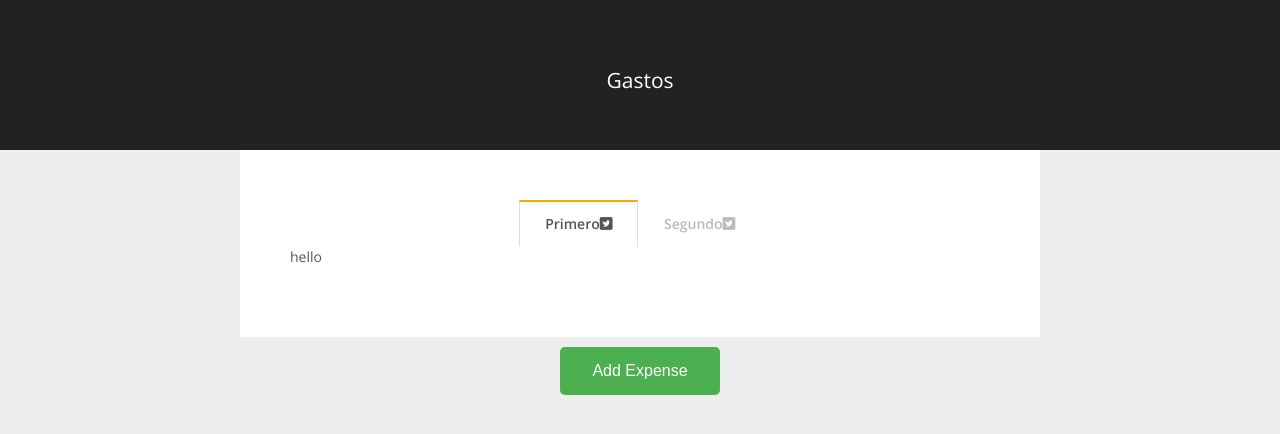
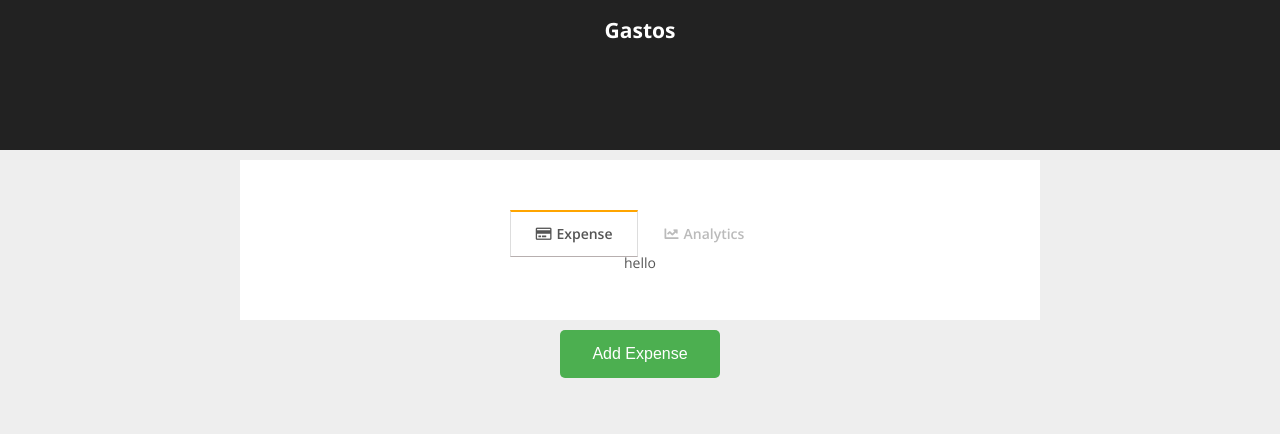
Before and after one commit to rotimi-babalola/expenses, a React (Create React App) app in the folder client/: page / in a window 1280 px wide. Shown: the top 434 px of the page. Built offline with nearby package versions, Linux system fonts and the light colour scheme.

Commit message:
minor UI tweaks

```diff
--- a/client/src/App.css
+++ b/client/src/App.css
@@ -1,3 +1,13 @@
+body {
+  font: 14px/1 'Open Sans', sans-serif;
+  color: #555;
+  background: #eee;
+}
+
+html, body {
+  height: 100vh;
+}
+
 .App {
   text-align: center;
 }
--- a/client/src/App.js
+++ b/client/src/App.js
@@ -5,16 +5,20 @@ import { Button, Tabs, Tab } from './components';
 class App extends Component {
 
   render() {
+    const { iconStyle } = this.getStyles();
     return (
       <div className="App">
         <header className="App-header">
           <h1 className="App-title">Gastos</h1>
         </header>
-        <Tabs>
-          <Tab icon={'fab fa-twitter-square'} label="Primero">
+        <Tabs style={{ marginTop: '10px' }}>
+          <Tab
+            icon={'far fa-credit-card'}
+            label="Expense"
+            iconStyle={iconStyle}>
             <p>hello</p>
           </Tab>
-          <Tab icon={'fab fa-twitter-square'} label="Segundo">
+          <Tab icon={'fas fa-chart-line'} label="Analytics" iconStyle={iconStyle}>
             <p>hellkd</p>
           </Tab>
         </Tabs>
@@ -22,6 +26,14 @@ class App extends Component {
       </div>
     );
   }
+
+  getStyles() {
+    return {
+      iconStyle: {
+        marginRight: '5px',
+      },
+    };
+  }
 }
 
 export default App;
--- a/client/src/components/Tab.jsx
+++ b/client/src/components/Tab.jsx
@@ -11,9 +11,9 @@ const Tab = (props) => {
           value={`tab${props.tabIndex}`}
           checked={props.isChecked}
           onChange={props.setActiveTab} />
-      <label htmlFor={`tab${props.tabIndex}`}>
+      <label htmlFor={`tab${props.tabIndex}`} style={props.labelStyle}>
+        <i className={props.icon} style={props.iconStyle}/>
         {props.label}
-        <i className={props.icon}></i>
       </label>
       <section>
         {props.children}
@@ -29,6 +29,8 @@ Tab.propTypes = {
   icon: PropTypes.string,
   setActiveTab: PropTypes.func,
   tabIndex: PropTypes.number,
+  labelStyle: PropTypes.object,
+  iconStyle: PropTypes.object,
 };
 
 export default Tab;
--- a/client/src/components/Tabs.css
+++ b/client/src/components/Tabs.css
@@ -4,31 +4,6 @@
   margin: 0;
   padding: 0;
   box-sizing: border-box;
-}
-
-html, body {
-  height: 100vh;
-}
-
-body {
-  font: 14px/1 'Open Sans', sans-serif;
-  color: #555;
-  background: #eee;
-}
-
-h1 {
-  padding: 50px 0;
-  font-weight: 400;
-  text-align: center;
-}
-
-p {
-  margin-top: 0px;
-  margin-right: 0px;
-  margin-left: 0px;
-  margin-bottom: 20px;
-  line-height: 1.5;
-  text-align: left;
 }
 
 main {
@@ -51,18 +26,15 @@ input {
 
 label {
   display: inline-block;
-  margin: 0 0 -1px;
+  margin-top: 0px;
+  margin-right: 0px;
+  margin-bottom: -1px;
+  margin-left: 0px;
   padding: 15px 25px;
   font-weight: 600;
   text-align: center;
   color: #bbb;
   border: 1px solid transparent;
-}
-
-label:before {
-  font-family: fontawesome;
-  font-weight: normal;
-  margin-right: 10px;
 }
 
 label:hover {
@@ -74,15 +46,8 @@ input[type="radio"]:checked+label {
   color: #555;
   border: 1px solid #ddd;
   border-top: 2px solid orange;
-  border-bottom: 1px solid #fff;
+  border-bottom: 1px solid rgba(165, 155, 155, 0.801);
 }
-
-/* #tab1:checked ~ #content1,
-#tab2:checked ~ #content2,
-#tab3:checked ~ #content3,
-#tab4:checked ~ #content4 {
-  display: block;
-} */
 
 @media screen and (max-width: 650px) {
   label {
--- a/client/src/components/Tabs.jsx
+++ b/client/src/components/Tabs.jsx
@@ -9,7 +9,6 @@ class Tabs extends Component {
     this.state = {
       activeTabIndex: props.defaultActiveTabIndex, // hard code for now
     };
-    // this.handleTabChange = this.handleTabChange.bind(this);
   }
 
   setActiveTab = (tabIndex) => {
@@ -40,7 +39,7 @@ class Tabs extends Component {
 
   render() {
     return (
-      <main>
+      <main style={this.props.style}>
         {this.renderChildrenWithTabsApiAsProps()}
         {this.renderActiveTabContent()}
       </main>
@@ -51,6 +50,7 @@ class Tabs extends Component {
 Tabs.propTypes = {
   defaultActiveTabIndex: PropTypes.number,
   children: PropTypes.array,
+  style: PropTypes.object,
 };
 
 Tabs.defaultProps = {
```
